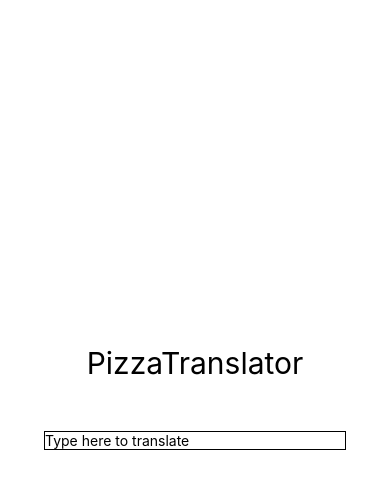
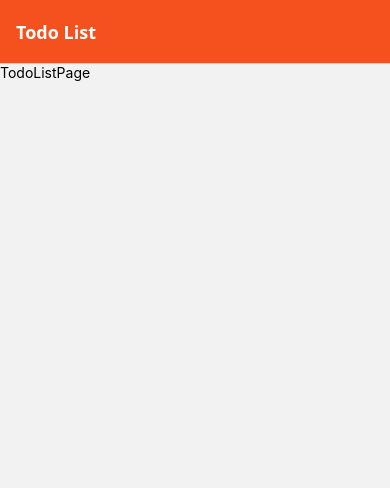
Before and after one commit to mhung889/react_native_demo, a React Native app: screen /TodoList in a window 390 px wide. Shown: the top 488 px of the page. Built offline with nearby package versions, Linux system fonts and the light colour scheme.

Commit message:
feat: setup base todo list

```diff
--- a/App.tsx
+++ b/App.tsx
@@ -10,6 +10,7 @@ import { SafeAreaProvider } from 'react-native-safe-area-context';
 import Hello from './src/Hello';
 import Cafe from './src/Cafe';
 import PizzaTranslator from './src/PizzaTranslator';
+import TodoApp from './src/screens/TodoApp/TodoApp';
 
 function App() {
   const isDarkMode = useColorScheme() === 'dark';
@@ -31,9 +32,10 @@ function AppContent() {
       {/* <Cafe /> */}
 
       {/* handle input  */}
-      <PizzaTranslator />
+      {/* <PizzaTranslator /> */}
 
       {/* Scroll view */}
+      <TodoApp />
     </>
   );
 }
--- /dev/null
+++ b/src/screens/TodoApp/TodoApp.tsx
@@ -0,0 +1,31 @@
+import React from 'react';
+import { NavigationContainer } from '@react-navigation/native';
+import { createNativeStackNavigator } from '@react-navigation/native-stack';
+import TodoListPage from './TodoListPage';
+
+const Stack = createNativeStackNavigator();
+
+function RootStack() {
+  return (
+    <Stack.Navigator initialRouteName="TodoList">
+      <Stack.Screen
+        name="TodoList"
+        component={TodoListPage}
+        options={{
+          title: 'Todo List',
+          headerStyle: { backgroundColor: '#f4511e' },
+          headerTintColor: '#fff',
+          headerTitleStyle: { fontWeight: 'bold' },
+        }}
+      />
+    </Stack.Navigator>
+  );
+}
+
+export default function TodoApp() {
+  return (
+    <NavigationContainer>
+      <RootStack />
+    </NavigationContainer>
+  );
+}
--- /dev/null
+++ b/src/screens/TodoApp/TodoListPage.tsx
@@ -0,0 +1,10 @@
+import { View, Text } from 'react-native';
+import React from 'react';
+
+export default function TodoListPage() {
+  return (
+    <View>
+      <Text>TodoListPage</Text>
+    </View>
+  );
+}
```
Also changed, not shown: package.json (+6 -2 lines), 2 other files (tests, documents, lock files or other folders).
